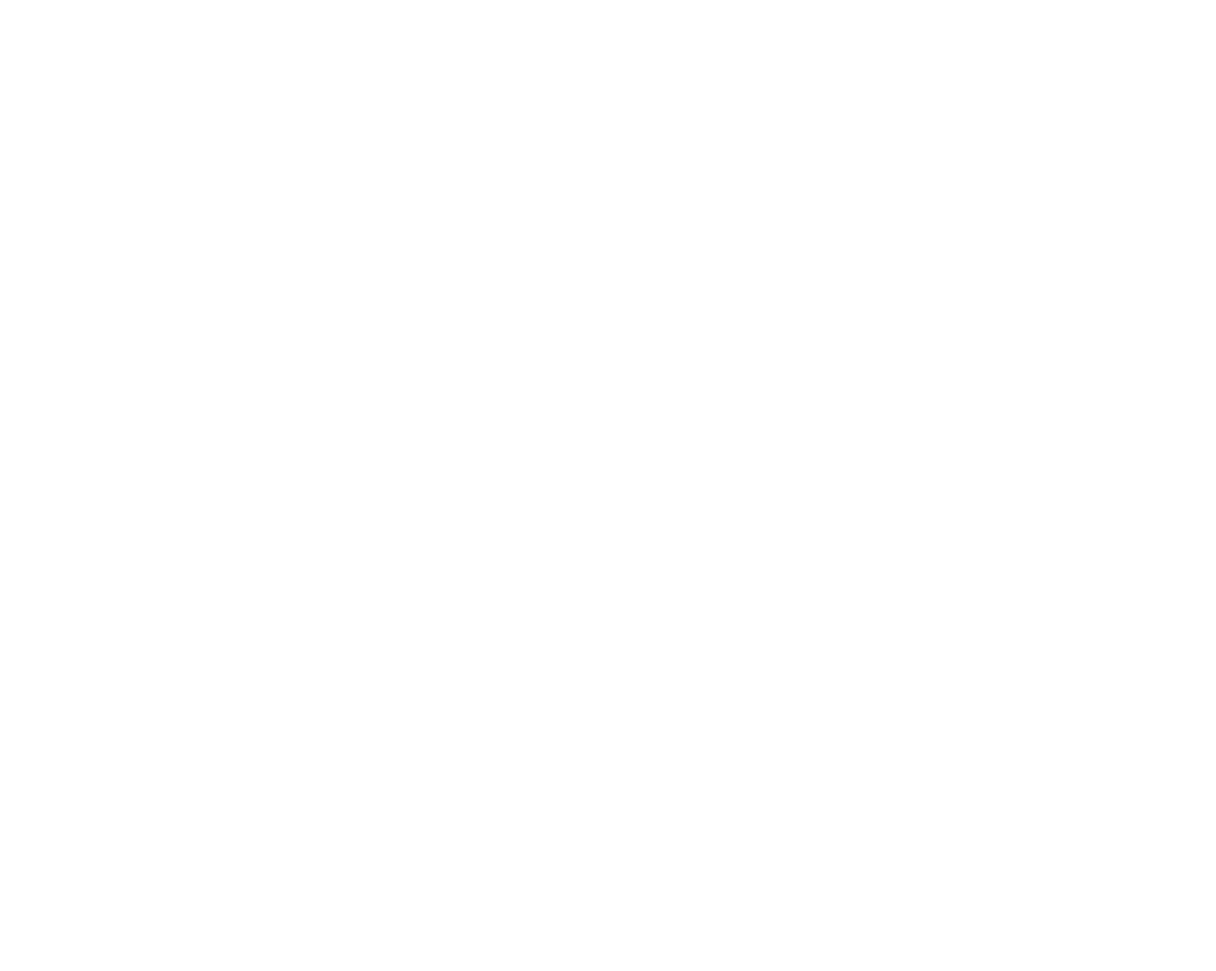
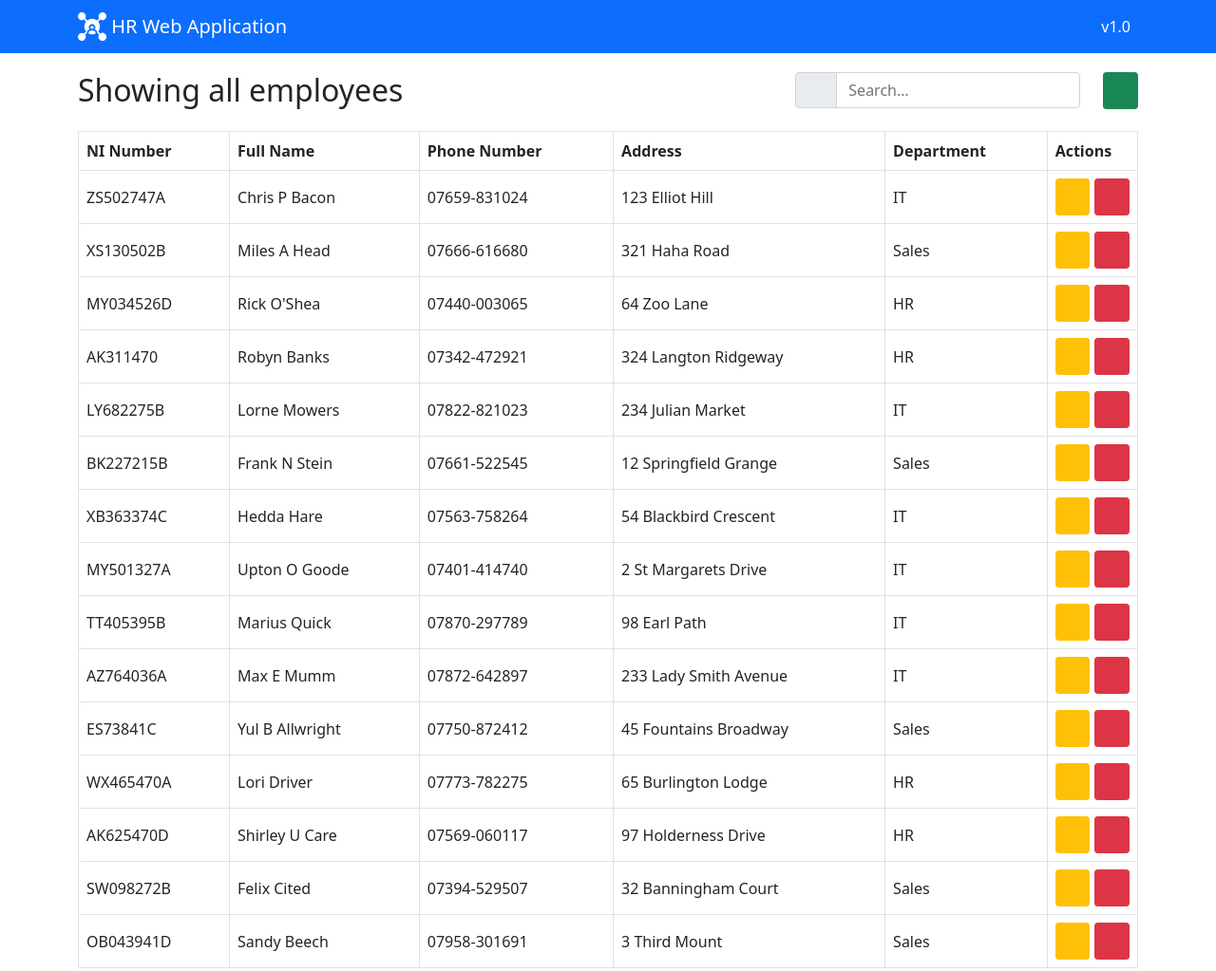
Before and after one commit to KieronyM/hr-application, a plain HTML site: page index.html in a window 1280 px wide. Shown: the whole page at 95% size. Before the commit the page ends 800 px from the top, so only its background shows below. Drawn offline with nearby package versions, Linux system fonts and the light colour scheme.

Commit message:
first version without edit functionality

```diff
--- a/index.html
+++ b/index.html
@@ -1,12 +1,139 @@
 <!DOCTYPE html>
 <html lang="en">
-<head>
-    <meta charset="UTF-8">
-    <meta http-equiv="X-UA-Compatible" content="IE=edge">
-    <meta name="viewport" content="width=device-width, initial-scale=1.0">
+  <head>
+    <meta charset="UTF-8" />
+    <meta http-equiv="X-UA-Compatible" content="IE=edge" />
+    <meta name="viewport" content="width=device-width, initial-scale=1.0" />
+    <link
+      href="https://cdn.jsdelivr.net/npm/bootstrap@5.0.2/dist/css/bootstrap.min.css"
+      rel="stylesheet"
+      integrity="sha384-EVSTQN3/azprG1Anm3QDgpJLIm9Nao0Yz1ztcQTwFspd3yD65VohhpuuCOmLASjC"
+      crossorigin="anonymous"
+    />
+    <link rel="shortcut icon" href="assets/favicon.ico" type="image/x-icon">
+    <link rel="stylesheet" href="https://fonts.googleapis.com/icon?family=Material+Icons">
+    <link rel="stylesheet" href="style.css" />
     <title>HR Web App</title>
-</head>
-<body>
+  </head>
+  <header>
+    <nav class="navbar navbar-expand-lg navbar-dark bg-primary">
+      <div class="container">
+        <a class="navbar-brand" href="#">
+          <img
+            src="/assets/logo-white.svg"
+            width="30"
+            height="30"
+            class="d-inline-block align-top"
+            alt=""
+          />
+          HR Web Application
+        </a>
+        <button
+          class="navbar-toggler"
+          type="button"
+          data-bs-toggle="collapse"
+          data-bs-target="#navbarNav"
+          aria-controls="navbarNav"
+          aria-expanded="false"
+          aria-label="Toggle navigation"
+        >
+          <span class="navbar-toggler-icon"></span>
+        </button>
+        <div
+          class="collapse navbar-collapse justify-content-end"
+          id="navbarNav"
+        >
+          <ul class="navbar-nav">
+            <li class="nav-item">
+              <a class="nav-link active" aria-current="page"
+                >v1.0</a
+              >
+            </li>
+          </ul>
+        </div>
+      </div>
+    </nav>
+  </header>
+  <body>
+    <div class="container" style="padding-top: 20px">
+      <div class="row">
+        <div class="col mb-3">
+          <h2 id="page-heading">Showing all employees</h2>
+        </div>
+        <div class="col-auto">
+            <div class="input-group">
+              <div class="input-group-prepend"><span class="input-group-text" id="inputGroupPrepend"><i class="material-icons">&#xE8B6;</i></span></div>
+              <input type="text" id="search-field" aria-describedby="inputGroupPrepend" class="form-control" onkeyup="filterTable()" placeholder="Search&hellip;">
+            </div>
+        </div>
+        <div class="col-auto">
+          <button type="button" class="btn btn-success btn-sm" title="Add" onclick="showAddModal()"><i class="material-icons">&#xea4d;</i></button>
+      </div>
+      </div>
+          <table class="table table-stripe table-bordered table-hover table-responsive">
+              <thead>
+                  <tr>
+                      <th scope="col">NI Number</th>
+                      <th scope="col">Full Name</th>
+                      <th scope="col">Phone Number</th>
+                      <th scope="col">Address</th>
+                      <th scope="col">Department</th>
+                      <th scope="col">Actions</th>
+                  </tr>
+                </thead>
+                <tbody id="employee-table-body">
+                </tbody>
+          </table>
+    </div>
+    <!-- Add Employee Modal -->
+    <div class="modal fade" id="addEmployeeModal" tabindex="-1" aria-labelledby="addEmployeeModalLabel" aria-hidden="true">
+      <div class="modal-dialog">
+        <div class="modal-content">
+          <div class="modal-header">
+            <h5 class="modal-title" id="addEmployeeModalLabel">Add Employee</h5>
+            <button type="button" class="btn-close" data-bs-dismiss="modal" aria-label="Close"></button>
+          </div>
+          <div class="modal-body">
+            <form>
+              <div class="mb-3">
+                <div class="mb-3">
+                  <label class="form-label" for="NINumber">NI Number</label>
+                  <input class="form-control" type="text" name="NINumber" id="NINumber"/>
+                </div>
+                <div class="mb-3">
+                  <label class="form-label" for="fullName">Full Name</label>
+                  <input class="form-control" type="text" name="fullName" id="fullName" />
+                </div>
+                <div class="mb-3">
+                  <label class="form-label" for="phoneNumber">Phone Number</label>
+                  <input class="form-control" type="text" name="phoneNumber" id="phoneNumber" />
+                </div>
+                <div class="mb-3">
+                  <label class="form-label" for="address">Address</label>
+                  <textarea class="form-control" rows="4" name="address" id="address"></textarea>
+                </div>
+                <label class="form-label" for="department">Department</label>
+                <select class="form-control" id="department" name="department">
+                  <option>HR</option>
+                  <option>Sales</option>
+                  <option>IT</option>
+                </select>
+              </div>
 
-</body>
+          </div>
+          <div class="modal-footer">
+            <button type="button" class="btn btn-danger" data-bs-dismiss="modal">Cancel</button>
+            <button type="button" class="btn btn-success" onclick="addEmployee()">Add Employee</button>
+          </form>
+          </div>
+        </div>
+      </div>
+    </div>
+    <script
+      src="https://cdn.jsdelivr.net/npm/bootstrap@5.0.2/dist/js/bootstrap.bundle.min.js"
+      integrity="sha384-MrcW6ZMFYlzcLA8Nl+NtUVF0sA7MsXsP1UyJoMp4YLEuNSfAP+JcXn/tWtIaxVXM"
+      crossorigin="anonymous"
+    ></script>
+  </body>
+  <script src="main.js"></script>
 </html>
--- a/main.js
+++ b/main.js
@@ -0,0 +1,123 @@
+let employeeData = [
+    { "ninumber": "ZS502747A", "fullname": "Chris P Bacon", "phone": "07659-831024", "address":
+"123 Elliot Hill", "department": "IT" },
+    { "ninumber": "XS130502B", "fullname": "Miles A Head", "phone": "07666-616680", "address":
+"321 Haha Road", "department": "Sales" },
+    { "ninumber": "MY034526D", "fullname": "Rick O'Shea", "phone": "07440-003065", "address":
+"64 Zoo Lane", "department": "HR" },
+    { "ninumber": "AK311470", "fullname": "Robyn Banks", "phone": "07342-472921", "address":
+"324 Langton Ridgeway", "department": "HR" },
+    { "ninumber": "LY682275B", "fullname": "Lorne Mowers", "phone": "07822-821023", "address":
+"234 Julian Market", "department": "IT" },
+    { "ninumber": "BK227215B", "fullname": "Frank N Stein", "phone": "07661-522545", "address":
+"12 Springfield Grange", "department": "Sales" },
+    { "ninumber": "XB363374C", "fullname": "Hedda Hare", "phone": "07563-758264", "address":
+"54 Blackbird Crescent", "department": "IT" },
+    { "ninumber": "MY501327A", "fullname": "Upton O Goode", "phone": "07401-414740", "address":
+"2 St Margarets Drive", "department": "IT" },
+    { "ninumber": "TT405395B", "fullname": "Marius Quick", "phone": "07870-297789", "address":
+"98 Earl Path", "department": "IT" },
+    { "ninumber": "AZ764036A", "fullname": "Max E Mumm", "phone": "07872-642897", "address":
+"233 Lady Smith Avenue", "department": "IT" },
+    { "ninumber": "ES73841C", "fullname": "Yul B Allwright", "phone": "07750-872412",
+"address": "45 Fountains Broadway", "department": "Sales" },
+    { "ninumber": "WX465470A", "fullname": "Lori Driver", "phone": "07773-782275", "address":
+"65 Burlington Lodge", "department": "HR" },
+    { "ninumber": "AK625470D", "fullname": "Shirley U Care", "phone": "07569-060117",
+"address": "97 Holderness Drive", "department": "HR" },
+    { "ninumber": "SW098272B", "fullname": "Felix Cited", "phone": "07394-529507", "address":
+"32 Banningham Court", "department": "Sales" },
+    { "ninumber": "OB043941D", "fullname": "Sandy Beech", "phone": "07958-301691", "address":
+"3 Third Mount", "department": "Sales" }
+    ];
+
+let table = document.getElementById("employee-table-body");
+let searchTerm = document.getElementById("search-field");
+
+var addEmployeeModal = new bootstrap.Modal(document.getElementById('addEmployeeModal'));
+
+function showAddModal () {
+    addEmployeeModal.show();
+}
+
+function hideAddModal () {
+    addEmployeeModal.hide();
+}
+
+showAllEmployees();
+
+function deleteEmployee(index) {
+    document.getElementById("row-"+index).remove();
+    employeeData.splice(index,1);
+}
+
+function addEmployee() {
+    let NINumber = document.getElementById("NINumber").value;
+    let fullName = document.getElementById("fullName").value;
+    let phoneNumber = document.getElementById("phoneNumber").value;
+    let address = document.getElementById("address").value;
+    let department = document.getElementById("department").value;
+
+    employeeData.push({"ninumber": NINumber, "fullname": fullName, "phone": phoneNumber, "address": address, "department": department})
+    addEmployeeModal.hide();
+    addEmployeeRowToTable(employeeData.length - 1);
+}
+
+function showAllEmployees() {
+    //alert("Showing all employees " + employeeData.length);
+    for (let index = 0; index < employeeData.length; index++) {
+        addEmployeeRowToTable(index);
+    }
+}
+
+function addEmployeeRowToTable(index) {
+        row = document.createElement("tr");
+        row.setAttribute("id", "row-" + index);
+        NINumber = document.createElement("td");
+        fullName = document.createElement("td");
+        phone = document.createElement("td");
+        address = document.createElement("td");
+        department = document.createElement("td");
+
+        NINumber.innerText = employeeData[index].ninumber;
+        fullName.innerText = employeeData[index].fullname;
+        phone.innerText = employeeData[index].phone;
+        address.innerText = employeeData[index].address;
+        department.innerText = employeeData[index].department;
+
+        actions = document.createElement("td");
+        actions.style = 'max-width:100%;white-space:nowrap;';
+        actions.innerHTML = '<button href="#" class="btn btn-warning btn-sm" id="edit-' + index + '" title="Edit" data-toggle="tooltip"><i class="material-icons">&#xE254;</i></button><button href="#" onclick="deleteEmployee(' + index + ')" class="btn btn-sm btn-danger" id="delete-' + index + ' title="Delete" data-toggle="tooltip"><i class="material-icons">&#xE872;</i></button>';
+
+        row.appendChild(NINumber);
+        row.appendChild(fullName);
+        row.appendChild(phone);
+        row.appendChild(address);
+        row.appendChild(department);
+        row.appendChild(actions);
+
+        table.appendChild(row);
+}
+
+function filterTable() {
+    if (searchTerm.value != "") {
+        document.getElementById("page-heading").innerText = 'Showing records containing "' + searchTerm.value + '"';
+    } else {
+        document.getElementById("page-heading").innerText = 'Showing all employees';
+    }
+    for (var i = 0, row; row = table.rows[i]; i++) {
+        var keepRow = false;
+        for (var j = 0, col; col = row.cells[j]; j++) {
+            console.log(col.innerText);
+            if (col.innerText.toLowerCase().includes(searchTerm.value.toLowerCase())){
+                keepRow = true;
+                break;
+            }
+        }
+        if (keepRow == false) {
+            row.style.display = "none";
+        } else {
+            row.style.display = "table-row";
+        }
+    }
+}
--- a/style.css
+++ b/style.css
@@ -0,0 +1,22 @@
+td {
+    vertical-align: middle;
+}
+
+.input-group-text {
+    border-radius: .25rem 0rem 0rem .25rem;
+}
+
+.btn-danger {
+    margin-left: 5px;
+}
+
+tr td:last-child {
+    width: 1%;
+    white-space: nowrap;
+}
+/*
+thead {
+    background-color: #0d6efd;
+    color: white;
+}
+*/
```
Also changed, not shown: add-employee.html (added, +97 -0 lines), assets/favicon.ico (added), assets/logo-blue.svg (added), assets/logo-white.svg (added), 1 other file.
